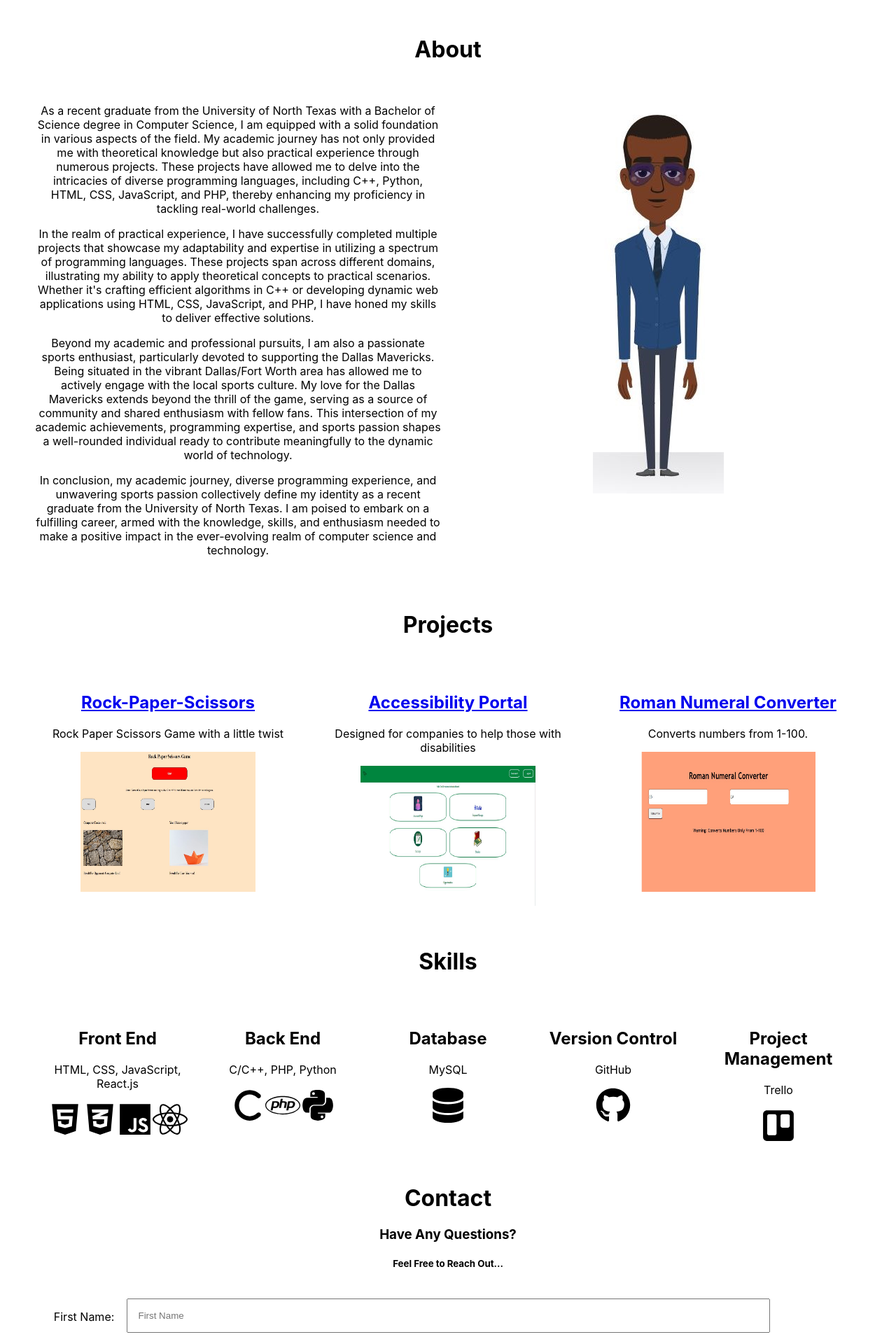
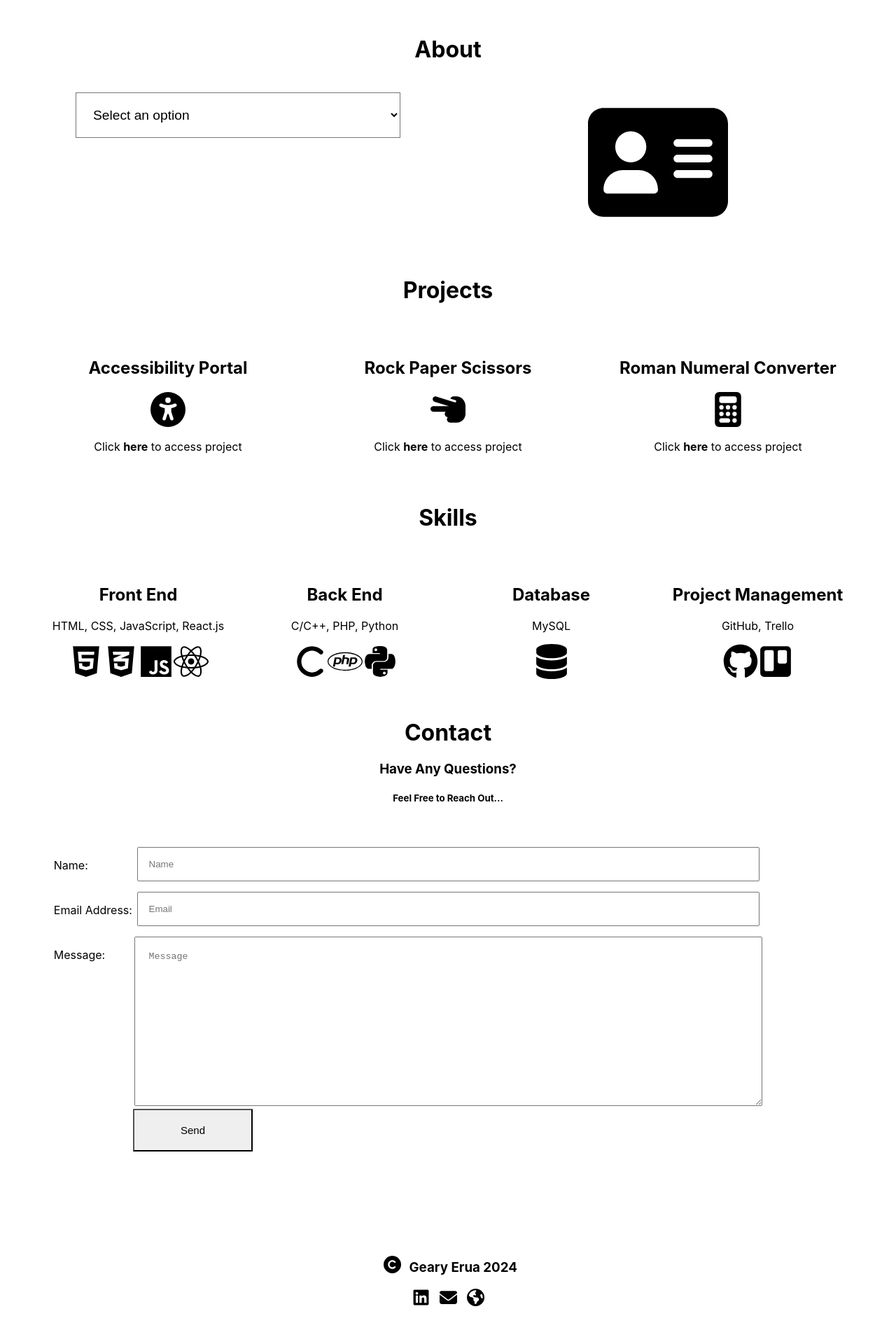
Before and after one commit to Geary-E/portfolio_site, a React (Create React App) app in the folder portfolio/: page / in a window 1280 px wide. Shown: the part 840-2760 px from the top of the page at 70% size. Built offline with nearby package versions, Linux system fonts and the light colour scheme.

Commit message:
Implemented dark mode and light mode on application

```diff
--- a/portfolio/public/index.html
+++ b/portfolio/public/index.html
@@ -1,7 +1,7 @@
 <!DOCTYPE html>
 <html lang="en">
   <head>
-    <meta charset="utf-8" />
+    <meta charset="UTF-8" />
     <link rel="icon" href="%PUBLIC_URL%/favicon.ico" />
     <meta name="viewport" content="width=device-width, initial-scale=1" />
     <meta name="theme-color" content="#000000" />
--- a/portfolio/src/App.css
+++ b/portfolio/src/App.css
@@ -4,16 +4,20 @@
   --body_color_light: black;
   --body_background_dark: black;
   --body_color_dark: white;
+  --hover_bgcolor_light: black;
+  --hover_bgcolor_dark: white;
+  --hover_color_light: white;
+  --hover_color_dark: black;
 }
 
 /* Testing */
-body[data-theme="light"] {
+body[data-theme="light"], .about-list li:hover {
   background-color: var(--body_background_light);
   color: var(--body_color_light);
 }
 
 /* Testing */
-body[data-theme="dark"] {
+body[data-theme="dark"], .about-list li:hover {
   background-color: var(--body_background_dark);
   color: var(--body_color_dark);
 }
@@ -89,8 +93,13 @@ body[data-theme="dark"] {
 
 .bounce-animation {
   font-size: 6rem;
-  animation: bounce 1.5s 1;
+  animation: bounce 1.5s 5;
   margin-bottom: 0;
+}
+
+.bounce-animation2 {
+  font-size: 6rem;
+  animation: bounce 1.5s infinite;
 }
 
 .subtitle {
@@ -139,12 +148,36 @@ body[data-theme="dark"] {
   float: left; */
 }
 
+.about-list {
+  padding: 20px; /* Adjust padding as needed */
+  width: 80%;
+  cursor: pointer;
+  font-size: 1.2rem;
+  background-color: var(--hover-bgcolor);
+  color: var(--hover-color);
+}
+
+.about-list option {
+  background-color: var(--hover-color);
+  color: var(--hover-bgcolor);
+}
+
+.about-list option:hover {
+  background-color: var(--hover_bgcolor);
+  color: var(--hover_color);
+}
+
+.addition {
+  margin-left: 10px;
+}
 .right-side {
   flex: 1;
   padding-left: 10px;
-  /*flex: 1; */
- /* width: 50%;
-  float: right; */
+}
+
+.about-icon {
+  height: 200px;
+  width: 200px;
 }
 
 .project-section {
@@ -161,6 +194,15 @@ body[data-theme="dark"] {
   padding: 15px;
   width: 100%;
   box-sizing: border-box;
+}
+
+.project-link:link {
+  text-decoration: none;
+  color: var(--hover_color);
+}
+
+.project-link:visited {
+  color: var(--hover_color);
 }
 
 .skills-section {
@@ -183,12 +225,17 @@ body[data-theme="dark"] {
   justify-content: center;
 }
 
+form {
+  padding: 20px;
+}
+
 .label-text {
   position: absolute;
   left: 6%;
 }
 
 .input-box {
+  margin-bottom: 15px;
   width: 75%;
   padding: 15px;
 }
@@ -199,9 +246,31 @@ textarea {
   width: 75%;
 }
 
-.project-img {
-  width: 250px;
-  height: 200px;
+.form-btn {
+  display: flex;
+  justify-content: flex-start;
+  margin-left: 7.5rem;
+  width: 15%;
+  padding: 20px;
+  border-radius: 1%;
+  cursor: pointer;
+  text-align: center;
+}
+
+.form-btn:hover {
+  background-color: var(--hover-color);
+  color: var(--hover-bgcolor);
+}
+
+.send {
+  text-align: center;
+  margin: auto;
+  font-size: 15px;
+}
+
+.project-icon {
+  width: 50px;
+  height: 50px;
 }
 
 
@@ -210,16 +279,18 @@ textarea {
   width: 50px;
 }
 
-/*
-.font-icons a:link {
-  color: black;
+.footer {
+  padding: 20px;
+  margin-top: 20px;
 }
 
-.font-icons a:visited {
-  color: black;
+.footer-items {
+  padding: 10px;
 }
 
-.font-icons a:link, .font-icons a:visited {
-  text-decoration: none;
+.item {
+  height: 25px;
+  width: 25px;
+  margin-left: 7px;
+  margin-right: 7px;
 }
-*/
--- a/portfolio/src/App.js
+++ b/portfolio/src/App.js
@@ -2,15 +2,11 @@
 import './App.css';
 import React from 'react';
 import { FontAwesomeIcon } from '@fortawesome/react-fontawesome';
-import { faEnvelope, faEarthAmericas,faCode, faC, faDatabase } from '@fortawesome/free-solid-svg-icons'
+import { faCopyright, faEnvelope, faCalculator, faHandScissors, faUniversalAccess, faAddressCard, faEarthAmericas,faCode, faC, faDatabase} from '@fortawesome/free-solid-svg-icons'
 import { faLinkedin, faHtml5, faCss3Alt, faJs, faReact, faPhp, faPython, faGithub, faTrello } from '@fortawesome/free-brands-svg-icons';
-//import bgImage from './images/image1.png';
-import profileImage from './images/image2.JPG';
-import firstProject from './images/image3.JPG';
-import secondProject from './images/image4.JPG';
-import thirdProject from './images/image5.JPG';
 import { useState, useEffect, useRef } from 'react';
 import Typewriter from 'typewriter-effect';
+import emailjs from '@emailjs/browser';
 
 function App() {
 
@@ -27,6 +23,22 @@ function App() {
   });
 
 const [isDarkMode, setIsDarkMode] = useState(false);  // useState hook
+const [selectedItem, setSelectedItem] = useState(null); // another useState hook
+
+const [sendBtnColors, setSendBtnColors] = useState({
+  backgroundColor: '',
+  textColor: ''
+});
+
+useEffect(() => {
+  const bodyColor = isDarkMode ? '#FFFFFF' : '#000000';
+  const oppositeColor = findOppositeColor(bodyColor);
+
+  setSendBtnColors({
+    backgroundColor: oppositeColor,
+    textColor: bodyColor
+  });
+},[isDarkMode]);
 
 useEffect(() => {
   localStorage.setItem('darkMode', JSON.stringify(isDarkMode))
@@ -42,20 +54,84 @@ useEffect(() => {
 
 //const darkMode = () => {
 const toggleDarkMode = () => {
- // const body = document.querySelector('body');
- // body.setAttribute('data-theme', body.getAttribute('data-theme') === 'light' ? 'dark' : 'light');
   setIsDarkMode(!isDarkMode);
   document.body.setAttribute('data-theme', isDarkMode ? 'light' : 'dark');
 };
-//};
 
+
+const findOppositeColor = (color) => {
+  // Check if the color starts with #, if it does, remove the #
+  const hexColor = color.charAt(0) === '#' ? color.substring(1) : color;
+  // Convert the hexadecimal color to decimal, apply XOR operation  with 0xFFFFFF, convert back to hexadecimal,
+  // and ensure the result has 6 characters by padding with '0' if needed
+  const oppositeColor = (Number(`0x${hexColor}`) ^ 0xFFFFFF).toString(16).padStart(6, '0');
+
+    // Return the opposite color with '#' added at the beginning
+    return `#${oppositeColor}`;
+};
+
+const listItemClick = (item) => {
+  // Toggle the visibility of the paragraph and set the selected item
+  setSelectedItem(item === selectedItem ? null : item);
+};
+
+const renderInformation = (item) => {
+  switch(item) {
+    case 'Education':
+      return (
+         <div className="dropdown-content">
+          <p>As a recent graduate from the University of North Texas
+            with a Bachelor of Science degree in Computer Science, I possess both theoretical knowledge and practical experience
+           in diverse programming languages, such as C++, Python, HTML, CSS, JavaScript, and PHP, providing
+           a solid foundation to tackle real-world challenges.</p>
+           </div>
+      );
+     case 'Experience':
+        return (
+           <div className="dropdown-content">
+            <p>In the realm of practical experience, I've
+               successfully completed projects showcasing my adaptability
+               and expertise in utilizing a spectrum of programming languages,
+              spanning different domains, and honing my skills to deliver effective solutions.</p>
+              </div>
+              );
+      case 'Interests':
+        return (
+          <div className="dropdown-content">
+            <p>Beyond academia and profession, I'm a passionate sports enthusiast,
+               particularly devoted to supporting the Dallas Mavericks in the vibrant
+              Dallas/Fort Worth area, with my love for the team extending beyond the game
+              and serving as a source of community and shared enthusiasm, shaping a well-rounded
+              individual ready to contribute meaningfully to the dynamic world of technology.</p>
+              </div>
+            );
+      default:
+         return null;
+  }
+};
+
+/* Testing ... TESTING...TESTING...TESTING...TESTING */
+const form = useRef();
+
+const sendEmail = (e) => {
+  e.preventDefault();
+
+  emailjs.sendForm('service_2lemxgm', 'contact_form', form.current, 'M4c0hQsq1fDJLThn0')
+    .then((result) => {
+        console.log(result.text);
+        console.log("message sent");
+    }, (error) => {
+        console.log(error.text);
+    });
+};
+/* TESTING...TESTING...TESTING...TESTING...TESTING */
   return (
     <div className={`App ${isDarkMode ? 'dark-mode' : 'light-mode'}`}>
     {/*<div className="App">*/}
       <div className="nav-bar">
         <ul className="navbar-list">
           <li> <div className="dark-mode-toggle" onClick={toggleDarkMode}>
-            {isDarkMode ? 'Light' : 'Dark'}
+            {isDarkMode ? '🌙' : '☀️'} {/* 'Light' : 'Dark' */}
           </div></li>
           <li onClick={() => scroll(about)}>About</li>
           <li onClick={() => scroll(projects)}> Projects</li>
@@ -65,14 +141,13 @@ const toggleDarkMode = () => {
       </div>
 
       <div className="main-container">
-        {/*<img className="home-image" src={bgImage} /> */}
         <FontAwesomeIcon className="home-image" icon={faCode}  />
         <div className="typewriter">
           <h1 className="bounce-animation">Geary Erua</h1>
         <p className="subtitle"> <i>
         <Typewriter
           options={{
-          strings: ['Top Tier programmer ☺️'],
+          strings: ['I Like to Code Things ☺️'],
           autoStart: true,
           loop: true,
   }}  style={{ fontFamily: 'Arial, sans-serif' }}
@@ -85,43 +160,21 @@ const toggleDarkMode = () => {
          <h1> About </h1>
             <div className="about-section">
               <div className="left-side">
-                <p>
-                    As a recent graduate from the University of North Texas with
-                     a Bachelor of Science degree in Computer Science, I am equipped
-                     with a solid foundation in various aspects of the field. My
-                     academic journey has not only provided me with theoretical knowledge
-                     but also practical experience through numerous projects.
-                     These projects have allowed me to delve into the intricacies of
-                      diverse programming languages, including C++, Python, HTML, CSS, JavaScript, and PHP,
-                       thereby enhancing my proficiency in tackling real-world challenges.</p>
-                      <p>
-                      In the realm of practical experience, I have successfully completed multiple
-                      projects that showcase my adaptability and expertise in utilizing a spectrum
-                       of programming languages. These projects span across different domains,
-                        illustrating my ability to apply theoretical concepts to practical scenarios.
-                        Whether it's crafting efficient algorithms in C++ or developing dynamic
-                         web applications using HTML, CSS, JavaScript, and PHP, I have honed my
-                         skills to deliver effective solutions.</p>
-                         <p>
-                        Beyond my academic and professional pursuits, I am also a passionate
-                        sports enthusiast, particularly devoted to supporting the Dallas Mavericks.
-                        Being situated in the vibrant Dallas/Fort Worth area has allowed me to actively
-                         engage with the local sports culture. My love for the Dallas Mavericks extends
-                         beyond the thrill of the game, serving as a source of community and shared
-                         enthusiasm with fellow fans. This intersection of my academic achievements,
-                         programming expertise, and sports passion shapes a well-rounded individual
-                         ready to contribute meaningfully to the dynamic world of technology.</p>
-                        <p>
-                        In conclusion, my academic journey, diverse programming experience,
-                        and unwavering sports passion collectively define my identity as a
-                         recent graduate from the University of North Texas. I am poised
-                         to embark on a fulfilling career, armed with the knowledge, skills,
-                          and enthusiasm needed to make a positive impact in the ever-evolving
-                           realm of computer science and technology.
-                        </p>
+                <select className={`about-list ${isDarkMode ? 'dark-mode' : 'light-mode'}`} onChange={(e) => listItemClick(e.target.value)}>
+                  <option value="" className="list-item"  style={{ '--hover-bgcolor': findOppositeColor(isDarkMode ? '#000000' : '#FFFFFF'),'--hover-color': isDarkMode ? '#000000' : '#FFFFFF' }}>Select an option</option> {/* To go back, change option tag to li */}
+                  <option value="Education" className="list-item"  style={{ '--hover-bgcolor': findOppositeColor(isDarkMode ? '#000000' : '#FFFFFF'),'--hover-color': isDarkMode ? '#000000' : '#FFFFFF' }}>Education </option> {/* To go back, change option tag to li */}
+                  <option value="Experience" className="list-item"  style={{ '--hover-bgcolor': findOppositeColor(isDarkMode ? '#000000' : '#FFFFFF'),'--hover-color': isDarkMode ? '#000000' : '#FFFFFF' }}>Experience </option> {/* To go back, change option tag to li */}
+                  <option value="Interests" className="list-item"  style={{ '--hover-bgcolor': findOppositeColor(isDarkMode ? '#000000' : '#FFFFFF'),'--hover-color': isDarkMode ? '#000000' : '#FFFFFF' }}>Interests </option> {/* To go back, change option tag to li */}
+                 {/* <li className="list-item"  style={{ '--hover-bgcolor': findOppositeColor(isDarkMode ? '#000000' : '#FFFFFF'),'--hover-color': isDarkMode ? '#000000' : '#FFFFFF'}} onClick={() => listItemClick('Interests')}> Interests <span className="addition"><FontAwesomeIcon icon={faPlus} /></span></li> */}
+                </select> {/* Previously ul and li */}
+                {selectedItem && (
+                  <div className="rendered-information">
+                    {renderInformation(selectedItem)}
+                  </div>
+                 )}
               </div>
               <div className="right-side">
-              <img src={profileImage} alt="avatar" />
+              <FontAwesomeIcon className="about-icon" icon={faAddressCard} />
               </div>
               </div>
           </div><br/>
@@ -131,23 +184,26 @@ const toggleDarkMode = () => {
             <div className="project-section">
 
               <div className="grid-item">
-                 <a target="_blank" rel="noopener noreferrer" href="https://github.com/Geary-E/Rock_Paper_Scissors_Game"><h2> Rock-Paper-Scissors </h2></a>
-                 <p>Rock Paper Scissors Game with a little twist</p>
-                <img src={secondProject} className="project-img" alt="rock-paper-scissors" />
+               <h2> Accessibility Portal </h2>
+                 <FontAwesomeIcon className="project-icon" icon={faUniversalAccess} />
+                 {/*<p>Designed for companies to help those having problems with accessibilities on their company applications</p>*/}
+                 <p>Click <b><a className="project-link" href="https://github.com/Geary-E/Capstone-Project" target="_blank" rel="noopener noreferrer">here</a></b> to access project</p>
               </div>
 
 
               <div className="grid-item">
-                 <a href="https://github.com/Geary-E/Capstone-Project" target="_blank" rel="noopener noreferrer"><h2>Accessibility Portal</h2></a>
-                 <p> Designed for companies to help those with disabilities</p>
-                <img src={thirdProject} className="project-img" alt="accessibility-portal" />
+                <h2>Rock Paper Scissors</h2>
+                <FontAwesomeIcon className="project-icon" icon={faHandScissors} />
+                 {/*<p> Just a rock paper scissors game with a little twist</p>*/}
+                 <p>Click <b><a className="project-link" href="https://github.com/Geary-E/Rock_Paper_Scissors_Game" target="_blank" rel="noopener noreferrer">here</a></b> to access project</p>
               </div>
 
 
               <div className="grid-item">
-                <a href="https://github.com/Geary-E/Roman_Numeral_Converter" target="_blank" rel="noopener noreferrer"><h2> Roman Numeral Converter</h2></a>
-                <p> Converts numbers from 1-100.</p>
-                <img src={firstProject} className="project-img" alt="roman numeral converter" />
+                <h2> Roman Numeral Converter</h2>
+                <FontAwesomeIcon className="project-icon" icon={faCalculator} />
+                {/*<p> A numeral converter converting numbers from 1-100.</p>*/}
+                <p>Click <b><a className="project-link" href="https://github.com/Geary-E/Roman_Numeral_Converter" target="_blank" rel="noopener noreferrer">here</a></b> to access project</p>
               </div>
               </div>
           </div>
@@ -159,36 +215,31 @@ const toggleDarkMode = () => {
               <div className="flex-item">
               <h2> Front End </h2>
                 <p className="p-text">HTML, CSS, JavaScript, React.js</p>
-                <FontAwesomeIcon className="font-icons" icon={faHtml5} />
-                <FontAwesomeIcon className="font-icons" icon={faCss3Alt} />
-                <FontAwesomeIcon className="font-icons" icon={faJs} />
-                <FontAwesomeIcon className="font-icons" icon={faReact} />
+                <FontAwesomeIcon className="font-icons bounce-animation2" icon={faHtml5} />
+                <FontAwesomeIcon className="font-icons bounce-animation2" icon={faCss3Alt} />
+                <FontAwesomeIcon className="font-icons bounce-animation2" icon={faJs} />
+                <FontAwesomeIcon className="font-icons bounce-animation2" icon={faReact} />
               </div>
 
               <div className="flex-item">
               <h2> Back End </h2>
                 <p className="p-text">C/C++, PHP, Python </p>
-                <FontAwesomeIcon className="font-icons" icon={faC} />
-                <FontAwesomeIcon className="font-icons" icon={faPhp} />
-                <FontAwesomeIcon className="font-icons" icon={faPython} />
+                <FontAwesomeIcon className="font-icons bounce-animation2" icon={faC} />
+                <FontAwesomeIcon className="font-icons bounce-animation2" icon={faPhp} />
+                <FontAwesomeIcon className="font-icons bounce-animation2" icon={faPython} />
               </div>
 
               <div className="flex-item">
               <h2> Database </h2>
                 <p className="p-text">MySQL </p>
-                <FontAwesomeIcon className="font-icons" icon={faDatabase} />
-              </div>
-
-              <div className="flex-item">
-              <h2> Version Control</h2>
-                <p className="p-text"> GitHub </p>
-                <FontAwesomeIcon className="font-icons" icon={faGithub} />
+                <FontAwesomeIcon className="font-icons bounce-animation2" icon={faDatabase} />
               </div>
 
               <div className="flex-item">
               <h2> Project Management </h2>
-                <p className="p-text"> Trello </p>
-                <FontAwesomeIcon className="font-icons" icon={faTrello} />
+                <p className="p-text"> GitHub, Trello </p>
+                <FontAwesomeIcon className="font-icons bounce-animation2" icon={faGithub} />
+                <FontAwesomeIcon className="font-icons bounce-animation2" icon={faTrello} />
               </div>
 
               </div>
@@ -199,17 +250,22 @@ const toggleDarkMode = () => {
                 <h3>Have Any Questions?</h3>
                 <h5>Feel Free to Reach Out...</h5>
               <div className="contact-section">
-                  <label htmlFor="fname"> <p className="label-text">First Name:</p><input className="input-box" type="text" placeholder="First Name" /></label><br/>
-                  <label htmlFor="lname"><p className="label-text">Last Name:</p><input className="input-box" type="text" placeholder="Last Name" /></label><br/>
-                  <label htmlFor="email"><p className="label-text">Email Address:</p><input className="input-box" type="text" placeholder="Email" /></label><br/>
-                  <label><p className="label-text">Message:</p><textarea placeholder="message"></textarea></label>
+                <form ref={form} onSubmit={sendEmail}>
+                        <label for="name"><p className="label-text"> Name:</p><input placeholder="Name" className="input-box" type="text" name="name" /></label><br/>
+                        <label for="email"><p className="label-text">Email Address:</p><input placeholder="Email" className="input-box" type="email" name="email" /></label>
+                        <label for="message"><p className="label-text">Message:</p><textarea name="message" placeholder="Message"/></label><br/>
+                        <button type="submit" className="form-btn"><p className="send">Send</p></button>
+                  </form>
           </div>
-          </div>
+          </div><br/><br />
 
           <div className="footer">
-            <FontAwesomeIcon icon={faLinkedin} />
-            <FontAwesomeIcon icon={faEnvelope} />
-            <FontAwesomeIcon icon={faEarthAmericas} />
+            <div className="footer-items">
+            <h3><FontAwesomeIcon className="item" icon={faCopyright} /> Geary Erua 2024</h3>
+              <FontAwesomeIcon title="https://www.linkedin.com/in/geary-erua/" className="item" icon={faLinkedin} />
+              <FontAwesomeIcon title="geary16.erua@gmail.com" className="item" icon={faEnvelope} />
+              <FontAwesomeIcon title="DFW, TX, USA" className="item" icon={faEarthAmericas} />
+            </div>
           </div>
 
           </div>
```
